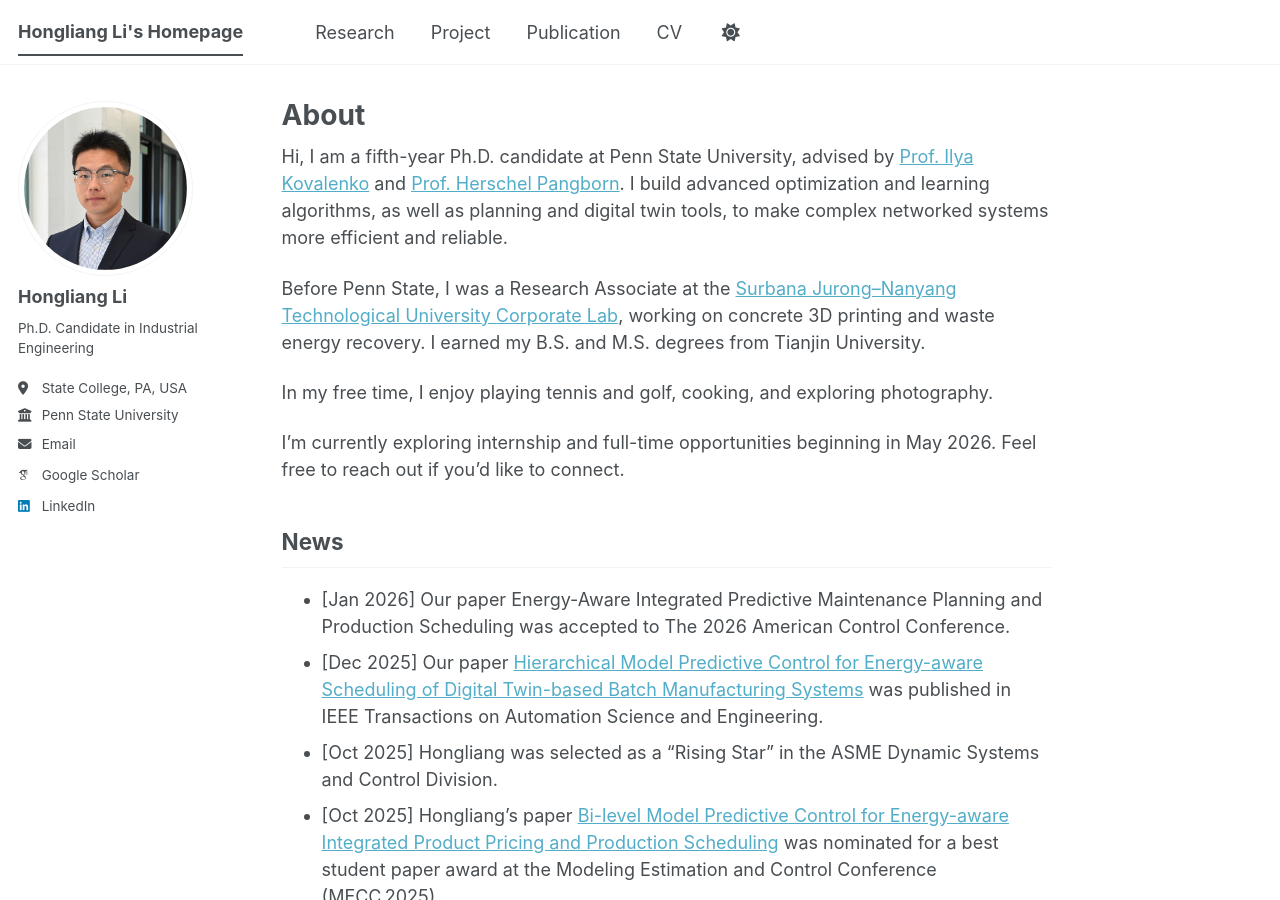
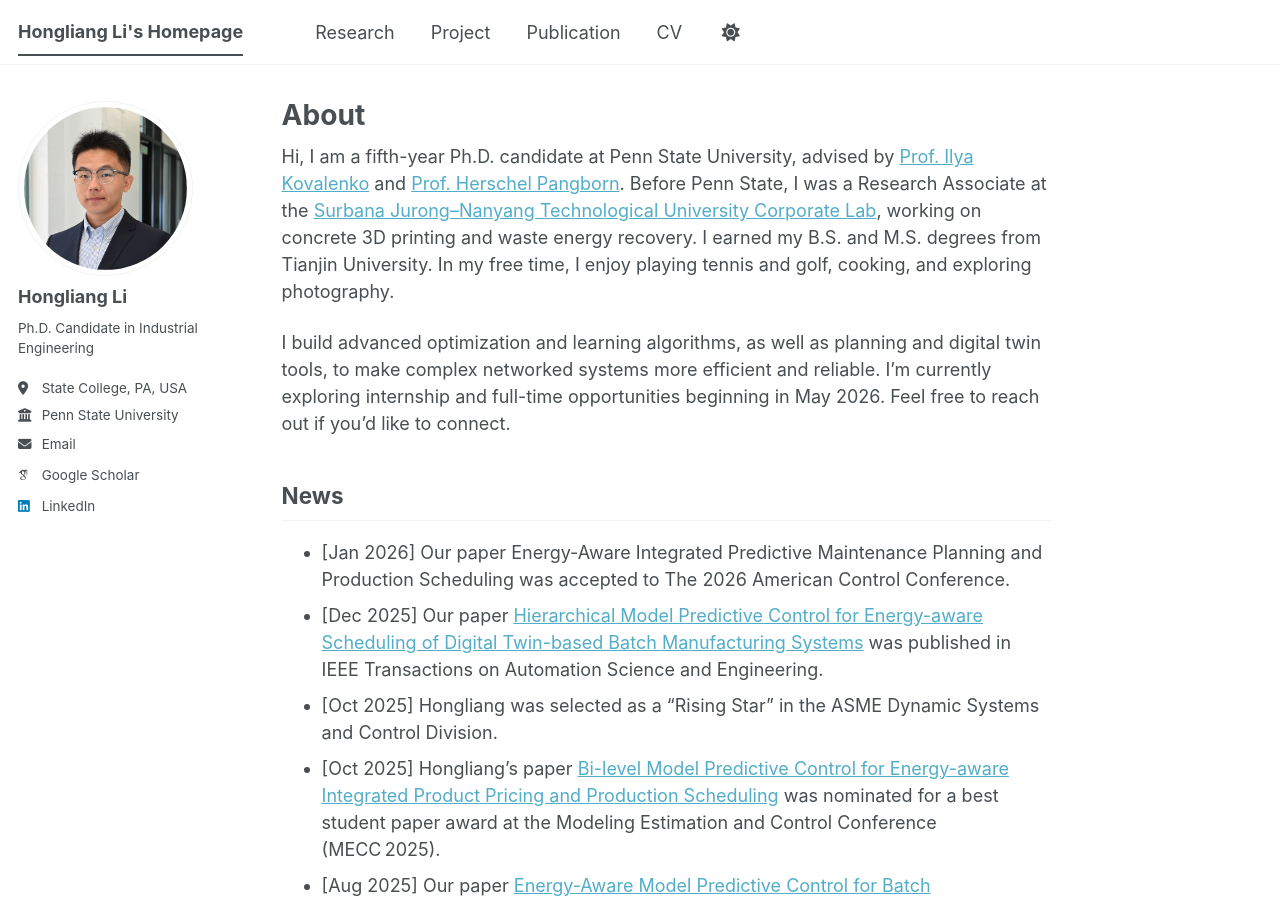
Before and after one commit to HongliangLiPSU/honglianglipsu.github.io, a Jekyll site: the page built from _pages/about.md, in a window 1280 px wide and 900 px high. Built offline with Jekyll 4.4.1, drawn with Linux system fonts in a browser that asks for light colours; some web fonts are replaced; a script bundle is joined from its source files by our own code; library files that are not in the unit come from our copies.

```diff
--- a/_pages/about.md
+++ b/_pages/about.md
@@ -7,13 +7,10 @@ redirect_from:
   - /about.html
 ---
 
-Hi, I am a fifth-year Ph.D. candidate at Penn State University, advised by [Prof. Ilya Kovalenko](https://www.caislab.com/) and [Prof. Herschel Pangborn](http://www.paclab.info/). I build advanced optimization and learning algorithms, as well as planning and digital twin tools, to make complex networked systems more efficient and reliable.
+Hi, I am a fifth-year Ph.D. candidate at Penn State University, advised by [Prof. Ilya Kovalenko](https://www.caislab.com/) and [Prof. Herschel Pangborn](http://www.paclab.info/).
+Before Penn State, I was a Research Associate at the [Surbana Jurong–Nanyang Technological University Corporate Lab](https://www.ntu.edu.sg/sj-ntu), working on concrete 3D printing and waste energy recovery. I earned my B.S. and M.S. degrees from Tianjin University. In my free time, I enjoy playing tennis and golf, cooking, and exploring photography.
 
-Before Penn State, I was a Research Associate at the [Surbana Jurong–Nanyang Technological University Corporate Lab](https://www.ntu.edu.sg/sj-ntu), working on concrete 3D printing and waste energy recovery. I earned my B.S. and M.S. degrees from Tianjin University.
-
-In my free time, I enjoy playing tennis and golf, cooking, and exploring photography.
-
-I’m currently exploring internship and full-time opportunities beginning in May 2026. Feel free to reach out if you’d like to connect.
+ I build advanced optimization and learning algorithms, as well as planning and digital twin tools, to make complex networked systems more efficient and reliable. I’m currently exploring internship and full-time opportunities beginning in May 2026. Feel free to reach out if you’d like to connect.
 
 
 
```
